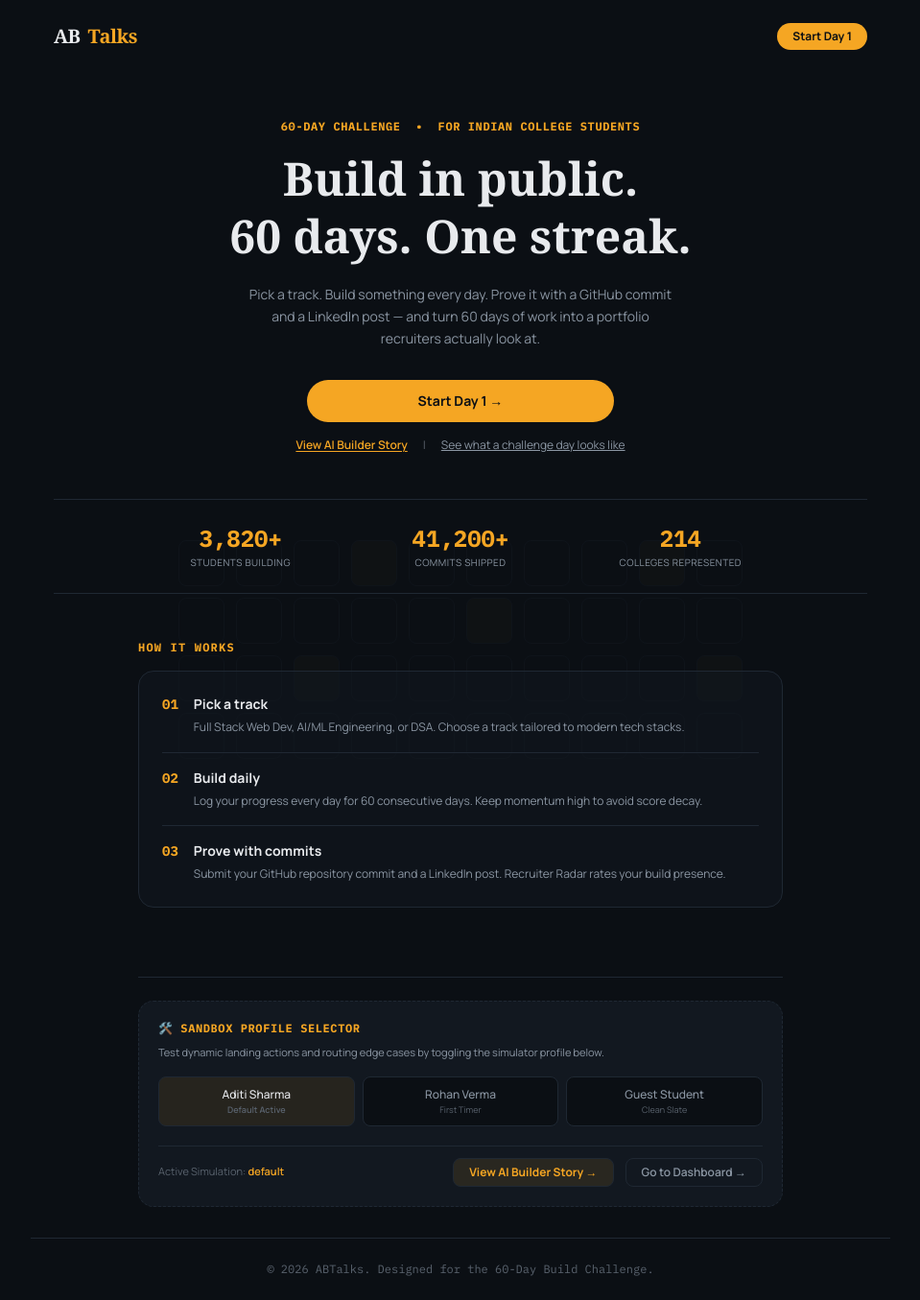
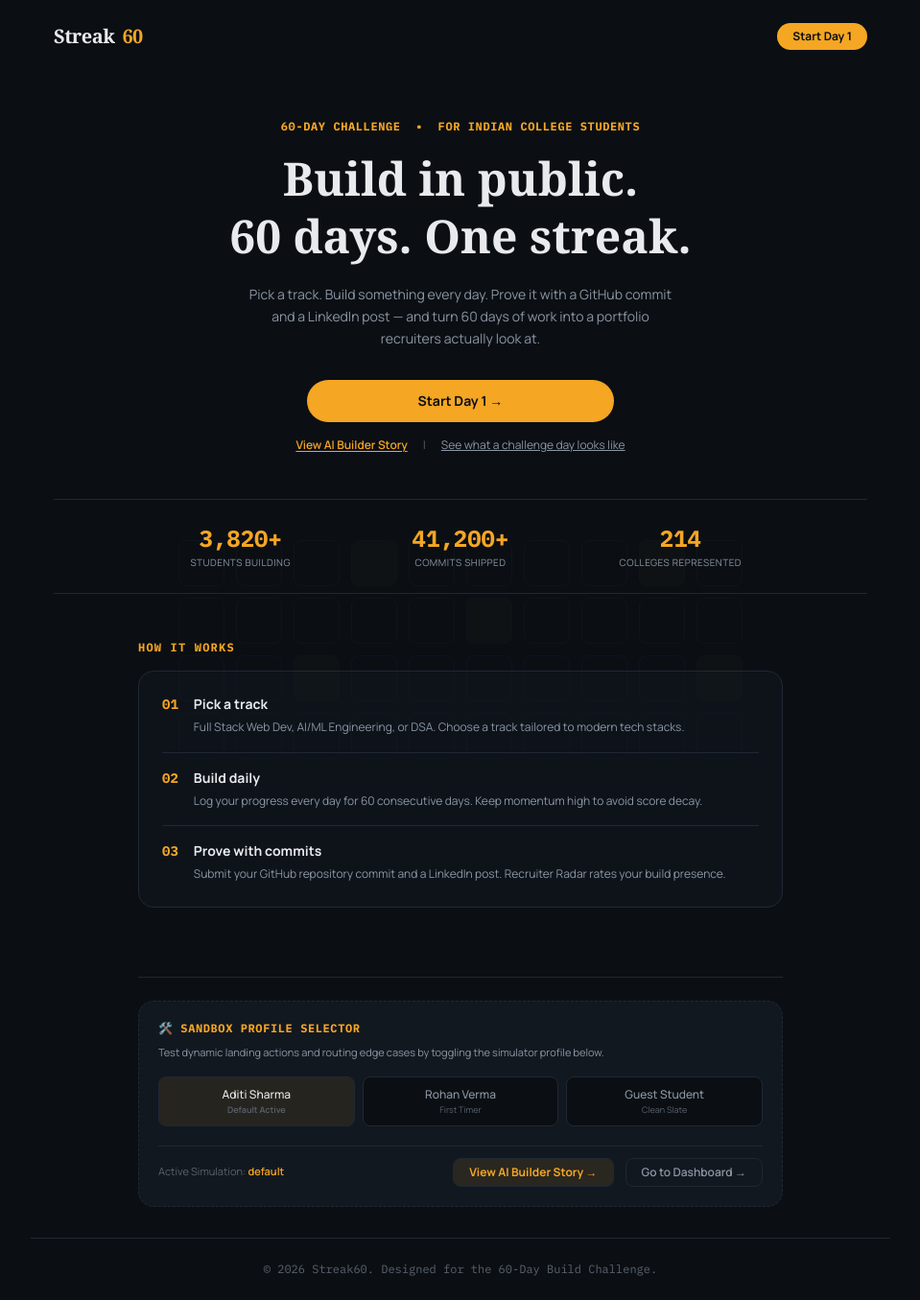
Before and after one commit to neeraja692/Techniz-Streak60, a Next.js app: page / in a window 1280 px wide. Shown: the whole page at 96% size, without its empty margins (160-1119 px from the left). Built offline with nearby package versions, Linux system fonts and the light colour scheme.

Commit message:
Rename ABTalks to Streak60 in header and footer

```diff
--- a/src/app/page.tsx
+++ b/src/app/page.tsx
@@ -41,8 +41,8 @@
       {/* Header */}
       <header className="w-full max-w-4xl mx-auto px-6 py-6 flex items-center justify-between z-10">
         <div className="flex items-center gap-2">
-          <span className="font-serif font-bold text-xl text-text tracking-tight">AB</span>
-          <span className="font-serif font-bold text-xl text-amber tracking-tight">Talks</span>
+          <span className="font-serif font-bold text-xl text-text tracking-tight">Streak</span>
+          <span className="font-serif font-bold text-xl text-amber tracking-tight">60</span>
         </div>
         <Link
           href={startDayHref}
@@ -224,7 +224,7 @@
 
       {/* Footer */}
       <footer className="w-full max-w-4xl mx-auto px-6 py-6 border-t border-ink-border/50 text-center text-xs text-text-faint font-[family-name:var(--font-plex-mono)] z-10">
-        &copy; {new Date().getFullYear()} ABTalks. Designed for the 60-Day Build Challenge.
+        &copy; {new Date().getFullYear()} Streak60. Designed for the 60-Day Build Challenge.
       </footer>
     </div>
   );
```
